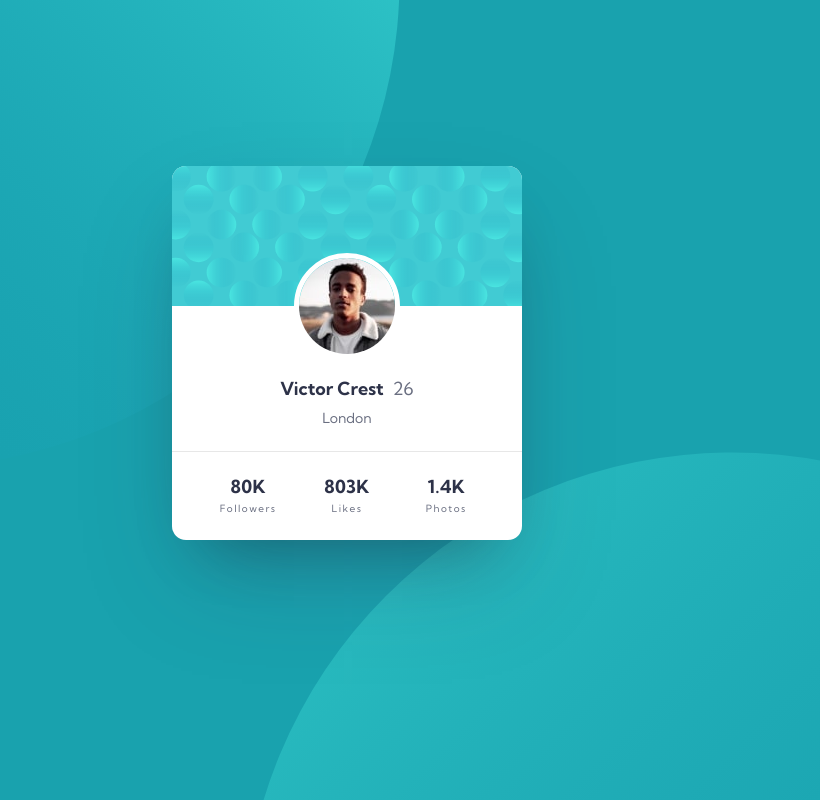
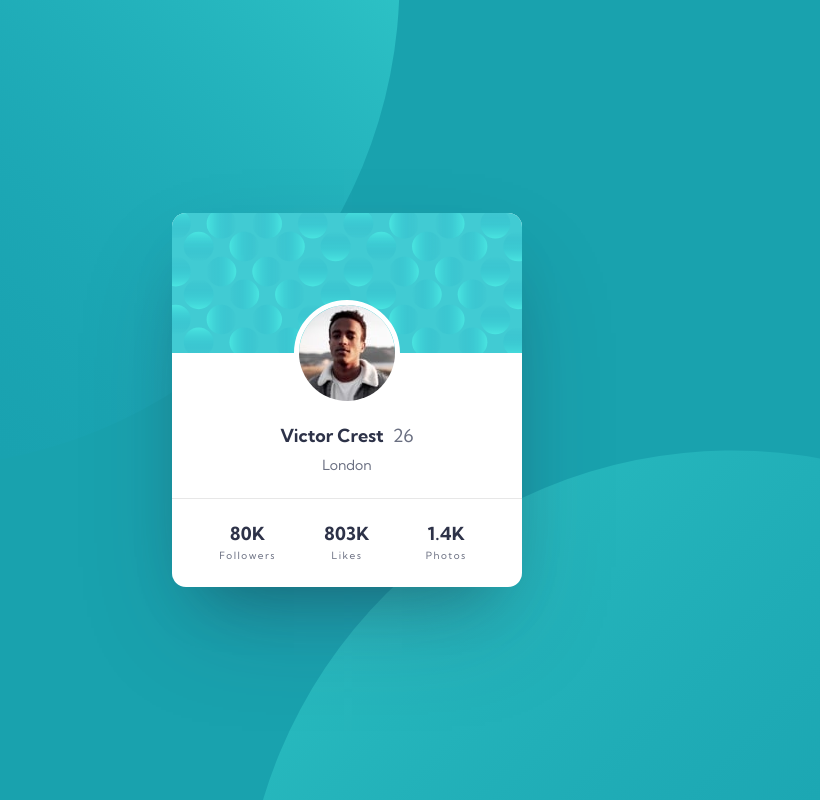
Before and after one commit to haquanq-frontendmentor/profile-card-component, a website: page app/index.html in a window 1280 px wide. Shown: the whole page, without its empty margins (293-1113 px from the left). Drawn offline with Linux system fonts and the light colour scheme.

Commit message:
Refactor styles

```diff
--- a/app/index.html
+++ b/app/index.html
@@ -9,16 +9,15 @@
     <title>Frontend Mentor | Profile card component</title>
   </head>
   <body>
-    <main class="main__container">
-      <img class="main__container--pattern-top" src="./assets/images/bg-pattern-top.svg" alt="Background top pattern" />
-      <img
-        class="main__container--pattern-bottom"
-        src="./assets/images/bg-pattern-bottom.svg"
-        alt="Background bottom pattern"
-      />
+    <main>
       <h1>Profile card component</h1>
-      <div class="profile">
-        <img class="profile__image" src="./assets/images/bg-pattern-card.svg" alt="Background card image" />
+      <div class="profile__card">
+        <img
+          class="profile__image"
+          src="./assets/images/bg-pattern-card.svg"
+          alt="card top pattern"
+          aria-hidden="true"
+        />
         <div class="profile__content">
           <img class="profile__avatar" src="./assets/images/image-victor.jpg" alt="Victor Crest avatar" />
           <div class="profile__person">
--- a/app/main.css
+++ b/app/main.css
@@ -32,10 +32,6 @@
     box-sizing: border-box;
     margin: 0;
 }
-body {
-    line-height: 1;
-    -webkit-font-smoothing: antialiased;
-}
 p,
 h1,
 h2,
@@ -45,55 +41,60 @@ h5,
 h6 {
     overflow-wrap: break-word;
 }
+body {
+    line-height: 1;
+    -webkit-font-smoothing: antialiased;
+}
 
-.main__container {
+main {
     position: relative;
     min-height: 100vh;
     padding-top: clamp(9.1875rem, 8vw + 4rem, 10.8125rem);
     padding-bottom: clamp(9.125rem, 8vw + 4rem, 10.8125rem);
+    padding: 1.5rem;
     background-color: var(--clr-cyan-500);
     font-family: var(--font-sans);
     overflow: hidden;
+    display: flex;
+    align-items: center;
+    justify-content: center;
 }
-
-.main__container--pattern-top {
+main::before {
+    content: url("./assets/images/bg-pattern-top.svg");
     pointer-events: none;
     position: absolute;
     top: -31.875rem;
     left: -17.8125rem;
     z-index: 1;
 }
-.main__container--pattern-bottom {
+main::after {
+    content: url("./assets/images/bg-pattern-bottom.svg");
     pointer-events: none;
     bottom: -39.375rem;
     right: -14.5625rem;
     position: absolute;
     z-index: 1;
 }
-
-.main__container h1 {
+main h1 {
     position: absolute;
     opacity: 0;
 }
-
-.profile {
+.profile__card {
     position: relative;
-    overflow: hidden;
     z-index: 999;
     border-radius: 0.875rem;
+    max-width: 21.875rem;
     background-color: var(--clr-white);
     color: var(--clr-blue-100);
-    margin: 0 auto;
-    width: min(100vw - 3.125rem, 21.875rem);
     box-shadow: rgba(255, 255, 255, 0.1) 0px 1px 1px 0px inset, rgba(50, 50, 93, 0.25) 0px 50px 100px -20px,
         rgba(0, 0, 0, 0.3) 0px 30px 60px -30px;
 }
-
 .profile__image {
     height: 8.75rem;
     object-fit: cover;
+    border-top-left-radius: inherit;
+    border-top-right-radius: inherit;
 }
-
 .profile__avatar {
     width: 6.625rem;
     height: 6.625rem;
@@ -102,13 +103,11 @@ h6 {
     margin-top: -3.4375rem;
     margin-bottom: 1.3125rem;
 }
-
 .profile__content {
     display: flex;
     flex-direction: column;
     align-items: center;
 }
-
 .profile__person {
     display: flex;
     align-items: center;
@@ -124,20 +123,15 @@ h6 {
     margin-bottom: 1.625rem;
     font-size: 0.875rem;
 }
-
 .profile-stat__list {
     width: 100%;
     padding: 1.625rem 1.625rem;
     list-style: none;
     display: grid;
-    grid-template-columns: 1fr 1fr 1fr;
+    grid-template-columns: repeat(3, 1fr);
     border-top: 1px solid var(--clr-gray-100);
     text-align: center;
 }
-.profile-stat__item:first-child {
-    margin-right: -1px;
-}
-
 .profile-stat__value {
     font-size: 1.125rem;
     font-weight: var(--font-bold);
@@ -146,7 +140,6 @@ h6 {
     letter-spacing: 0.02em;
     margin-bottom: 0.5rem;
 }
-
 .profile-stat__description {
     font-size: 0.625rem;
     letter-spacing: 0.15em;
```
